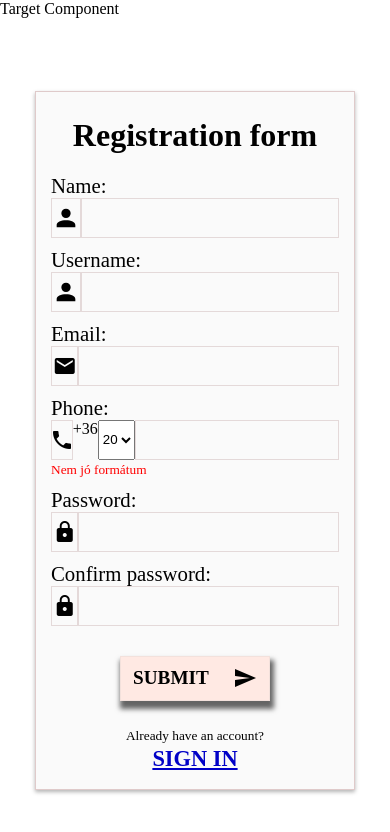
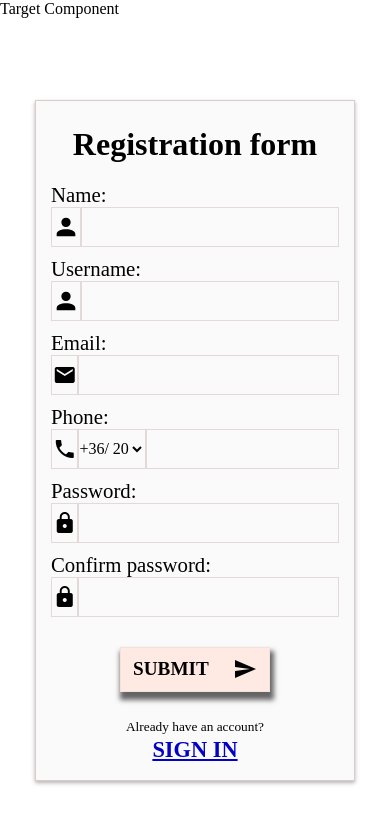
Before and after one commit to benstonemountain/authroute, an Angular app: page /registration in a window 390 px wide. Shown: the top 832 px of the page. Built offline with nearby package versions, Linux system fonts and the light colour scheme.

Commit message:
finished e-mail and phone validation

```diff
--- a/src/app/registration/registration.component.css
+++ b/src/app/registration/registration.component.css
@@ -58,7 +58,7 @@ label {
 }
 
 
-input[type=text] {
+input[type=text], input[type=number] {
     border: 1px solid rgb(228, 217, 217);
     display: block;
     width: 100%;
@@ -67,6 +67,43 @@ input[type=text] {
     outline: initial;
     font-size: 1.3rem;
 }
+
+/* SELECT PHONE NUMBER */
+#select-phone-number {
+    border: 1px solid rgb(228, 217, 217);
+    border-left: none;
+    background-color: initial;
+    outline: none;
+    font-size: 16px;
+    font-family: 'Times New Roman', Times, serif;
+    padding-bottom: 1px;
+}
+
+
+.num-prefix {
+    border: 1px solid rgb(228, 217, 217);
+    border-right: none;
+    width: 35px;
+    display: flex;
+    justify-content: center;
+    align-items: center;
+
+}
+
+.phone-icon {
+    width: 40px;
+}
+
+#phone::-webkit-outer-spin-button,
+#phone::-webkit-inner-spin-button {
+    -webkit-appearance: none;
+    /* margin: 0; */
+}
+
+#phone {
+    appearance: textfield;
+}
+
 
 /* GOMB */
 
--- a/src/app/registration/registration.component.html
+++ b/src/app/registration/registration.component.html
@@ -27,23 +27,25 @@
         <mat-icon class="icon">email</mat-icon>
         <input type="text" id="email" formControlName="email"/>
       </div>
+      <small class="error-message" *ngIf="formControls.email.touched && formControls.email.errors?.['wrongEmailFormat']">Nem megfelelő e-mail fromátum!</small>
     </div>
 
     <div class="input-box phone-content">
       <label for="phone">Phone: </label>
 
       <div class="input-text-container">
-        <mat-icon class="icon">phone</mat-icon>
-        <span>+36</span>
-        <select name="" id="">
-          <option value="">20</option>
-          <option value="">30</option>
-          <option value="">50</option>
-          <option value="">70</option>
+        <mat-icon class="icon phone-icon">phone</mat-icon>
+        <span class="num-prefix">+36/</span>
+        <select id="select-phone-number">
+          <option value="20">20</option>
+          <option value="30">30</option>
+          <option value="50">50</option>
+          <option value="70">70</option>
         </select>
-        <input type="text" id="phone" formControlName="phone"/>
+        <input type="number" id="phone" formControlName="phone"
+        (keydown)="preventInvalidCharacters($event)"/>
       </div>
-      <small class="error-message" >Nem jó formátum</small>
+      <small class="error-message" *ngIf="formControls.phone.touched && formControls.phone.errors?.['wrongNumber']">Nem megfelelő formátum!</small>
     </div>
 
     <div class="input-box password-content">
--- a/src/app/registration/registration.component.ts
+++ b/src/app/registration/registration.component.ts
@@ -1,42 +1,71 @@
- import { Component } from '@angular/core';
+import { Component } from '@angular/core';
 import { FormBuilder, FormControl, Validators } from '@angular/forms';
-import { ontelephoneValidate } from '../validators/validator';
+
 import { HttpClient } from '@angular/common/http';
 import { catchError } from 'rxjs';
 import { Router } from '@angular/router';
 
+import { onPhoneValidate, onEmailValidate } from '../validators/validator';
+
 @Component({
   selector: 'app-registration',
   templateUrl: './registration.component.html',
-  styleUrls: ['./registration.component.css']
+  styleUrls: ['./registration.component.css'],
 })
 export class RegistrationComponent {
   public error: string | null = null;
 
-
   registrationForm = this.formBuilder.group({
-
-    name: ['', {
-      validators: [Validators.required]}],
-    userName: ['', {
-      validators: [Validators.required] }],
-    email: ['', {
-      validators: [Validators.required]}],
-    phone: ['', {
-      validators: [Validators.required, ontelephoneValidate ]}],
-    password: ['', {
-      validators: [Validators.required]}],
-    confirmPassword: ['', {
-      validators: [Validators.required]}],
-
+    name: [
+      '',
+      {
+        validators: [Validators.required],
+      },
+    ],
+    userName: [
+      '',
+      {
+        validators: [Validators.required],
+      },
+    ],
+    email: [
+      '',
+      {
+        validators: [Validators.required, onEmailValidate()],
+      },
+    ],
+    phone:['',{validators: [Validators.required, onPhoneValidate()]},
+    ],
+    password: [
+      '',
+      {
+        validators: [Validators.required],
+      },
+    ],
+    confirmPassword: [
+      '',
+      {
+        validators: [Validators.required],
+      },
+    ],
   });
 
+  constructor(
+    private formBuilder: FormBuilder,
+    private httpClient: HttpClient,
+    private router: Router
+  ) {}
 
-  constructor(private formBuilder: FormBuilder, private httpClient: HttpClient, private router: Router) {}
+  get formControls () {return this.registrationForm.controls}
 
+  preventInvalidCharacters(event: KeyboardEvent) {
+    const invalidCharacters = ['.', ',', '-', '+', 'e'];
+    const inputByUser = event.key;
 
-
-
+    if (invalidCharacters.includes(inputByUser)) {
+      event.preventDefault();
+    }
+  }
 
   public onRegistration() {
     console.log(this.registrationForm.value);
@@ -44,7 +73,6 @@ export class RegistrationComponent {
     const { email, password } = this.registrationForm.value;
     console.log(email);
     console.log(password);
-
 
     this.httpClient
       .post('http://localhost:3000/register', { email, password })
@@ -60,7 +88,4 @@ export class RegistrationComponent {
         this.registrationForm.reset();
       });
   }
-
-
-
 }
--- a/src/app/validators/validator.ts
+++ b/src/app/validators/validator.ts
@@ -1,15 +1,27 @@
 import { AbstractControl, ValidationErrors, ValidatorFn } from '@angular/forms';
 
-export function ontelephoneValidate(): ValidatorFn {
+export function onPhoneValidate(): ValidatorFn {
   return (control: AbstractControl): ValidationErrors | null => {
-    const telephoneNumberByUser = control.value;
+    const numbersByUser = control.value;
+    let regEx = /^[0-9]{7}$/g;
 
-    let upper = /[0-9]{7}/g;
-
-    if (upper.test(telephoneNumberByUser)) {
+    if (regEx.test(numbersByUser)) {
       return null;
     } else {
-      return { isUpperCase: true };
+      return { wrongNumber: true };
     }
   };
 }
+
+export function onEmailValidate(): ValidatorFn {
+  return (control: AbstractControl): ValidationErrors | null => {
+    const emailByUser = control.value;
+    let regEx = /^[^\s@]+@[^\s@.]+\.[^\s@.]+$/g;
+
+    if (regEx.test(emailByUser)) {
+      return null;
+    } else {
+      return { wrongEmailFormat: true };
+    }
+  };
+}
```
